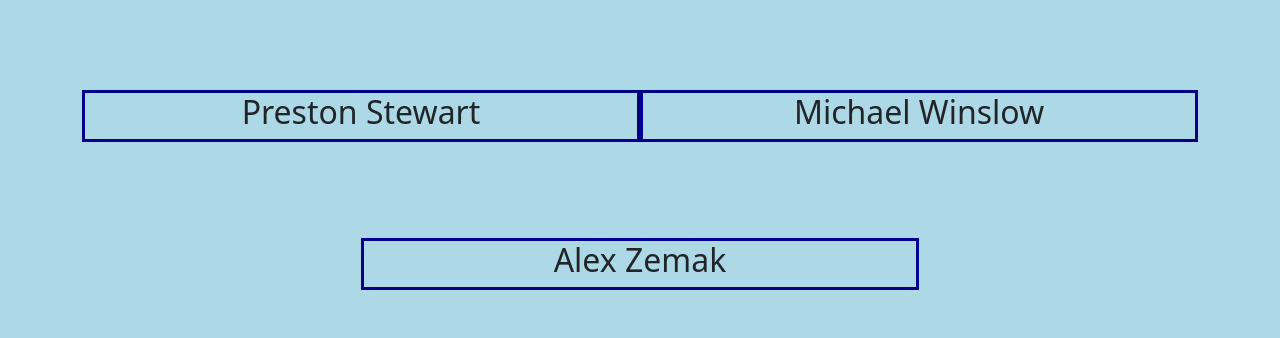
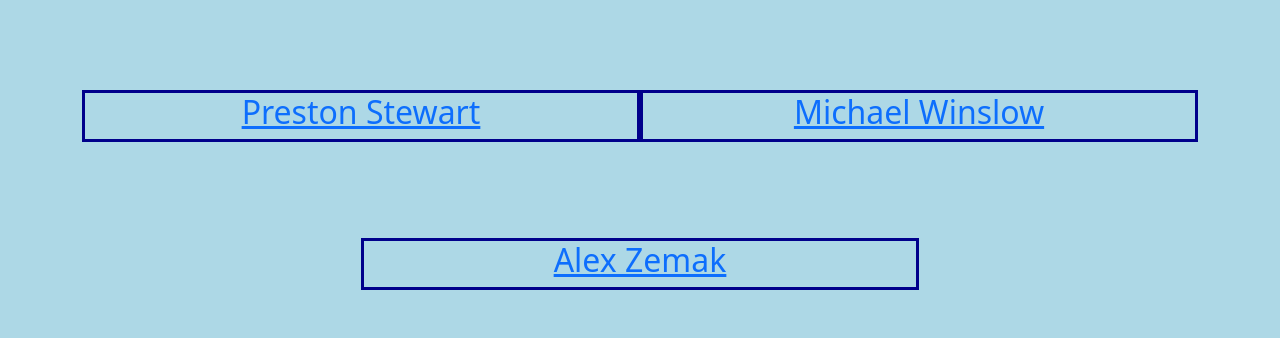
Before and after one commit to Ms-McDonald/Juniors-TCA3, a plain HTML site: page index.html in a window 1280 px wide. Shown: the part 652-990 px from the top of the page. Drawn offline with nearby package versions, Linux system fonts and the light colour scheme.

Commit message:
link the right way

```diff
--- a/index.html
+++ b/index.html
@@ -21,7 +21,7 @@
       </div>
       <div class="row justify-content-center text-center">
         <div class="col-6 px-0 my-5" v-for="student in students">
-          <a :href=student.link>
+          <a :href=getLink(student.lastName)>
             <h2>{{student.firstName}} {{student.lastName}}</h2>
           </a>
         </div>
```
